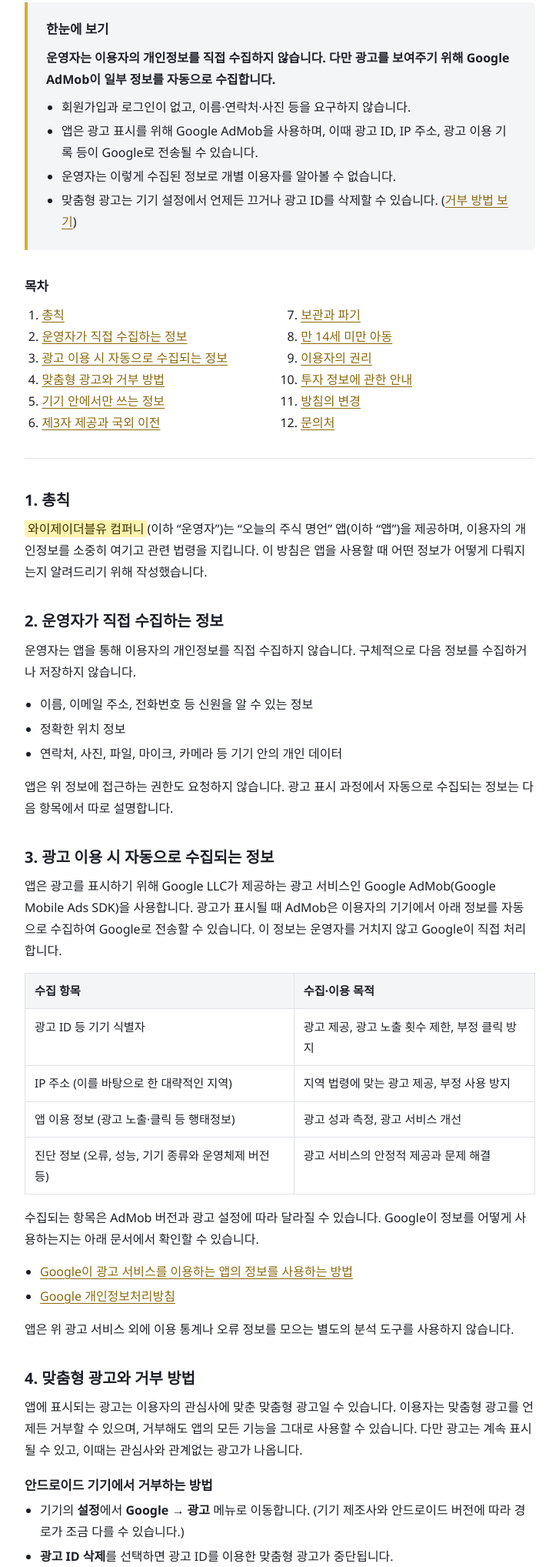
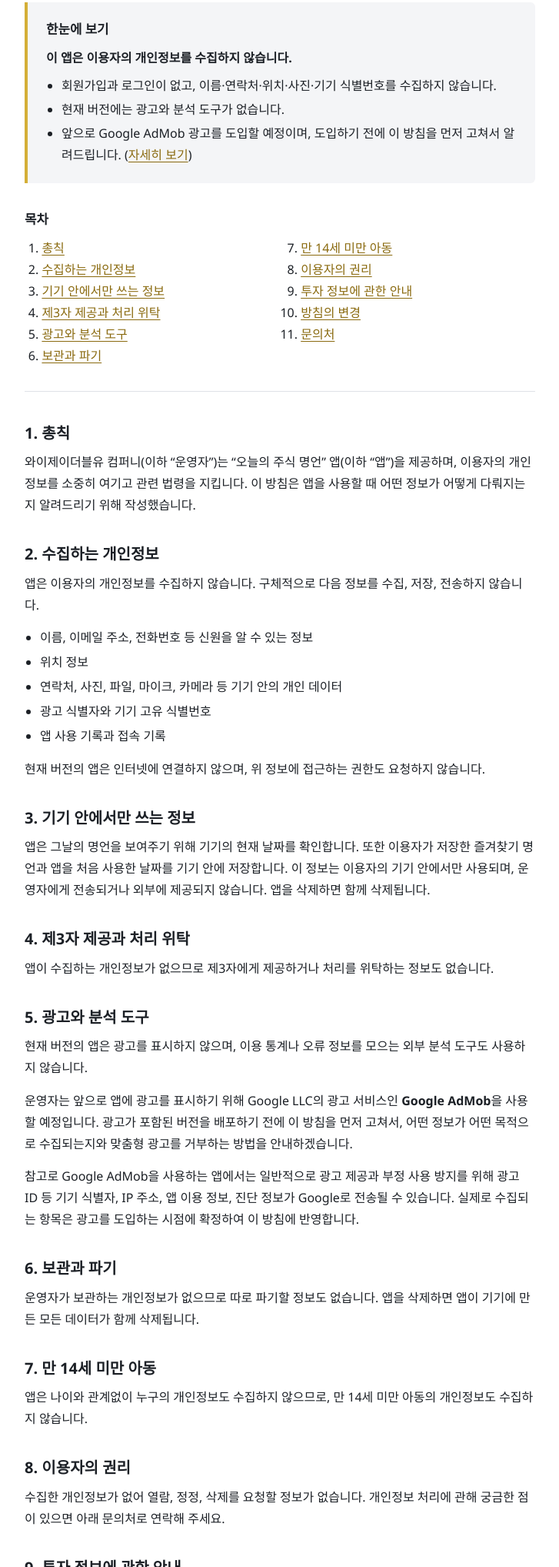
Before and after one commit to yjwco/website, a plain HTML site: page privacy/stock-quote/index.html in a window 1280 px wide. Shown: the part 218-2254 px from the top of the page at 77% size, without its empty margins (276-1003 px from the left). Drawn offline with Linux system fonts and the light colour scheme; a script that the page names is missing.

Commit message:
Add files via upload

```diff
--- a/privacy/stock-quote/index.html
+++ b/privacy/stock-quote/index.html
@@ -4,7 +4,7 @@
   <meta charset="UTF-8">
   <meta name="viewport" content="width=device-width, initial-scale=1">
   <title>개인정보처리방침 - 오늘의 주식 명언</title>
-  <meta name="description" content="오늘의 주식 명언 앱의 개인정보처리방침입니다. 광고(Google AdMob) 이용에 따른 정보 처리와 맞춤형 광고 거부 방법을 안내합니다.">
+  <meta name="description" content="오늘의 주식 명언 앱의 개인정보처리방침입니다. 이 앱은 이용자의 개인정보를 수집하지 않으며, 향후 광고(Google AdMob) 도입 예정 사실을 안내합니다.">
   <link rel="stylesheet" href="style.css">
   <script src="script.js" defer></script>
 
@@ -12,7 +12,6 @@
     ★ 올리기 전에 수정할 곳 ★
     노란색 배경(class="fill")으로 표시된 부분을 본인 정보로 바꾸세요.
     (VS Code에서 "fill" 을 검색하면 모두 찾을 수 있습니다.)
-      - 운영자 이름 또는 상호 (여러 군데)
       - 이메일 주소 (글자와 mailto: 주소 둘 다)
       - 시행일, 변경 이력의 날짜
     수정 후에는 class="fill" 을 지우면 노란색 표시가 사라집니다.
@@ -31,12 +30,11 @@
 
     <section class="summary" aria-labelledby="summary-title">
       <h2 id="summary-title">한눈에 보기</h2>
-      <p><strong>운영자는 이용자의 개인정보를 직접 수집하지 않습니다. 다만 광고를 보여주기 위해 Google AdMob이 일부 정보를 자동으로 수집합니다.</strong></p>
+      <p><strong>이 앱은 이용자의 개인정보를 수집하지 않습니다.</strong></p>
       <ul>
-        <li>회원가입과 로그인이 없고, 이름·연락처·사진 등을 요구하지 않습니다.</li>
-        <li>앱은 광고 표시를 위해 Google AdMob을 사용하며, 이때 광고 ID, IP 주소, 광고 이용 기록 등이 Google로 전송될 수 있습니다.</li>
-        <li>운영자는 이렇게 수집된 정보로 개별 이용자를 알아볼 수 없습니다.</li>
-        <li>맞춤형 광고는 기기 설정에서 언제든 끄거나 광고 ID를 삭제할 수 있습니다. (<a href="#s4">거부 방법 보기</a>)</li>
+        <li>회원가입과 로그인이 없고, 이름·연락처·위치·사진·기기 식별번호를 수집하지 않습니다.</li>
+        <li>현재 버전에는 광고와 분석 도구가 없습니다.</li>
+        <li>앞으로 Google AdMob 광고를 도입할 예정이며, 도입하기 전에 이 방침을 먼저 고쳐서 알려드립니다. (<a href="#s5">자세히 보기</a>)</li>
       </ul>
     </section>
 
@@ -44,17 +42,16 @@
       <h2>목차</h2>
       <ol>
         <li><a href="#s1">총칙</a></li>
-        <li><a href="#s2">운영자가 직접 수집하는 정보</a></li>
-        <li><a href="#s3">광고 이용 시 자동으로 수집되는 정보</a></li>
-        <li><a href="#s4">맞춤형 광고와 거부 방법</a></li>
-        <li><a href="#s5">기기 안에서만 쓰는 정보</a></li>
-        <li><a href="#s6">제3자 제공과 국외 이전</a></li>
-        <li><a href="#s7">보관과 파기</a></li>
-        <li><a href="#s8">만 14세 미만 아동</a></li>
-        <li><a href="#s9">이용자의 권리</a></li>
-        <li><a href="#s10">투자 정보에 관한 안내</a></li>
-        <li><a href="#s11">방침의 변경</a></li>
-        <li><a href="#s12">문의처</a></li>
+        <li><a href="#s2">수집하는 개인정보</a></li>
+        <li><a href="#s3">기기 안에서만 쓰는 정보</a></li>
+        <li><a href="#s4">제3자 제공과 처리 위탁</a></li>
+        <li><a href="#s5">광고와 분석 도구</a></li>
+        <li><a href="#s6">보관과 파기</a></li>
+        <li><a href="#s7">만 14세 미만 아동</a></li>
+        <li><a href="#s8">이용자의 권리</a></li>
+        <li><a href="#s9">투자 정보에 관한 안내</a></li>
+        <li><a href="#s10">방침의 변경</a></li>
+        <li><a href="#s11">문의처</a></li>
       </ol>
     </nav>
 
@@ -62,135 +59,73 @@
 
       <section id="s1">
         <h2>1. 총칙</h2>
-        <p><span class="fill">와이제이더블유 컴퍼니</span>(이하 “운영자”)는 “오늘의 주식 명언” 앱(이하 “앱”)을 제공하며, 이용자의 개인정보를 소중히 여기고 관련 법령을 지킵니다. 이 방침은 앱을 사용할 때 어떤 정보가 어떻게 다뤄지는지 알려드리기 위해 작성했습니다.</p>
+        <p>와이제이더블유 컴퍼니(이하 “운영자”)는 “오늘의 주식 명언” 앱(이하 “앱”)을 제공하며, 이용자의 개인정보를 소중히 여기고 관련 법령을 지킵니다. 이 방침은 앱을 사용할 때 어떤 정보가 어떻게 다뤄지는지 알려드리기 위해 작성했습니다.</p>
       </section>
 
       <section id="s2">
-        <h2>2. 운영자가 직접 수집하는 정보</h2>
-        <p>운영자는 앱을 통해 이용자의 개인정보를 직접 수집하지 않습니다. 구체적으로 다음 정보를 수집하거나 저장하지 않습니다.</p>
+        <h2>2. 수집하는 개인정보</h2>
+        <p>앱은 이용자의 개인정보를 수집하지 않습니다. 구체적으로 다음 정보를 수집, 저장, 전송하지 않습니다.</p>
         <ul>
           <li>이름, 이메일 주소, 전화번호 등 신원을 알 수 있는 정보</li>
-          <li>정확한 위치 정보</li>
+          <li>위치 정보</li>
           <li>연락처, 사진, 파일, 마이크, 카메라 등 기기 안의 개인 데이터</li>
+          <li>광고 식별자와 기기 고유 식별번호</li>
+          <li>앱 사용 기록과 접속 기록</li>
         </ul>
-        <p>앱은 위 정보에 접근하는 권한도 요청하지 않습니다. 광고 표시 과정에서 자동으로 수집되는 정보는 다음 항목에서 따로 설명합니다.</p>
+        <p>현재 버전의 앱은 인터넷에 연결하지 않으며, 위 정보에 접근하는 권한도 요청하지 않습니다.</p>
       </section>
 
       <section id="s3">
-        <h2>3. 광고 이용 시 자동으로 수집되는 정보</h2>
-        <p>앱은 광고를 표시하기 위해 Google LLC가 제공하는 광고 서비스인 Google AdMob(Google Mobile Ads SDK)을 사용합니다. 광고가 표시될 때 AdMob은 이용자의 기기에서 아래 정보를 자동으로 수집하여 Google로 전송할 수 있습니다. 이 정보는 운영자를 거치지 않고 Google이 직접 처리합니다.</p>
-
-        <div class="table-wrap">
-          <table>
-            <thead>
-              <tr>
-                <th scope="col">수집 항목</th>
-                <th scope="col">수집·이용 목적</th>
-              </tr>
-            </thead>
-            <tbody>
-              <tr>
-                <td>광고 ID 등 기기 식별자</td>
-                <td>광고 제공, 광고 노출 횟수 제한, 부정 클릭 방지</td>
-              </tr>
-              <tr>
-                <td>IP 주소 (이를 바탕으로 한 대략적인 지역)</td>
-                <td>지역 법령에 맞는 광고 제공, 부정 사용 방지</td>
-              </tr>
-              <tr>
-                <td>앱 이용 정보 (광고 노출·클릭 등 행태정보)</td>
-                <td>광고 성과 측정, 광고 서비스 개선</td>
-              </tr>
-              <tr>
-                <td>진단 정보 (오류, 성능, 기기 종류와 운영체제 버전 등)</td>
-                <td>광고 서비스의 안정적 제공과 문제 해결</td>
-              </tr>
-            </tbody>
-          </table>
-        </div>
-
-        <p>수집되는 항목은 AdMob 버전과 광고 설정에 따라 달라질 수 있습니다. Google이 정보를 어떻게 사용하는지는 아래 문서에서 확인할 수 있습니다.</p>
-        <ul>
-          <li><a href="https://policies.google.com/technologies/partner-sites" target="_blank" rel="noopener noreferrer">Google이 광고 서비스를 이용하는 앱의 정보를 사용하는 방법</a></li>
-          <li><a href="https://policies.google.com/privacy" target="_blank" rel="noopener noreferrer">Google 개인정보처리방침</a></li>
-        </ul>
-        <p>앱은 위 광고 서비스 외에 이용 통계나 오류 정보를 모으는 별도의 분석 도구를 사용하지 않습니다.</p>
+        <h2>3. 기기 안에서만 쓰는 정보</h2>
+        <p>앱은 그날의 명언을 보여주기 위해 기기의 현재 날짜를 확인합니다. 또한 이용자가 저장한 즐겨찾기 명언과 앱을 처음 사용한 날짜를 기기 안에 저장합니다. 이 정보는 이용자의 기기 안에서만 사용되며, 운영자에게 전송되거나 외부에 제공되지 않습니다. 앱을 삭제하면 함께 삭제됩니다.</p>
       </section>
 
       <section id="s4">
-        <h2>4. 맞춤형 광고와 거부 방법</h2>
-        <p>앱에 표시되는 광고는 이용자의 관심사에 맞춘 맞춤형 광고일 수 있습니다. 이용자는 맞춤형 광고를 언제든 거부할 수 있으며, 거부해도 앱의 모든 기능을 그대로 사용할 수 있습니다. 다만 광고는 계속 표시될 수 있고, 이때는 관심사와 관계없는 광고가 나옵니다.</p>
-
-        <h3>안드로이드 기기에서 거부하는 방법</h3>
-        <ul>
-          <li>기기의 <strong>설정</strong>에서 <strong>Google</strong> → <strong>광고</strong> 메뉴로 이동합니다. (기기 제조사와 안드로이드 버전에 따라 경로가 조금 다를 수 있습니다.)</li>
-          <li><strong>광고 ID 삭제</strong>를 선택하면 광고 ID를 이용한 맞춤형 광고가 중단됩니다.</li>
-          <li><strong>광고 ID 재설정</strong>을 선택하면 이전에 쌓인 광고 관련 정보와의 연결이 끊어집니다.</li>
-        </ul>
-
-        <h3>유럽경제지역(EEA), 영국, 스위스 이용자</h3>
-        <p>이 지역에서 앱을 사용하는 이용자에게는 앱을 처음 실행할 때 광고 관련 정보 이용에 대한 동의 여부를 묻는 안내가 표시될 수 있습니다. 동의하지 않을 수 있고, 이미 한 선택은 앱 안의 개인정보 설정 메뉴(제공되는 경우)나 기기 설정에서 언제든 바꿀 수 있습니다.</p>
+        <h2>4. 제3자 제공과 처리 위탁</h2>
+        <p>앱이 수집하는 개인정보가 없으므로 제3자에게 제공하거나 처리를 위탁하는 정보도 없습니다.</p>
       </section>
 
       <section id="s5">
-        <h2>5. 기기 안에서만 쓰는 정보</h2>
-        <p>앱은 그날의 명언을 보여주기 위해 기기의 현재 날짜를 확인합니다. 또한 이용자가 저장한 즐겨찾기 명언과 앱을 처음 사용한 날짜를 기기 안에 저장합니다. 이 정보는 이용자의 기기 안에서만 사용되며, 운영자에게 전송되거나 외부에 제공되지 않습니다. 앱을 삭제하면 함께 삭제됩니다.</p>
+        <h2>5. 광고와 분석 도구</h2>
+        <p>현재 버전의 앱은 광고를 표시하지 않으며, 이용 통계나 오류 정보를 모으는 외부 분석 도구도 사용하지 않습니다.</p>
+        <p>운영자는 앞으로 앱에 광고를 표시하기 위해 Google LLC의 광고 서비스인 <strong>Google AdMob</strong>을 사용할 예정입니다. 광고가 포함된 버전을 배포하기 전에 이 방침을 먼저 고쳐서, 어떤 정보가 어떤 목적으로 수집되는지와 맞춤형 광고를 거부하는 방법을 안내하겠습니다.</p>
+        <p>참고로 Google AdMob을 사용하는 앱에서는 일반적으로 광고 제공과 부정 사용 방지를 위해 광고 ID 등 기기 식별자, IP 주소, 앱 이용 정보, 진단 정보가 Google로 전송될 수 있습니다. 실제로 수집되는 항목은 광고를 도입하는 시점에 확정하여 이 방침에 반영합니다.</p>
       </section>
 
       <section id="s6">
-        <h2>6. 제3자 제공과 국외 이전</h2>
-        <p>운영자는 이용자의 정보를 직접 받거나 가지고 있지 않으므로 제3자에게 제공하는 정보가 없습니다. 다만 앞서 설명한 광고 관련 정보는 광고 서비스 제공을 위해 아래와 같이 Google로 전송될 수 있습니다.</p>
-
-        <dl class="contact">
-          <dt>받는 자</dt>
-          <dd>Google LLC 및 그 관계 회사</dd>
-          <dt>항목</dt>
-          <dd>제3항에 적은 광고 ID, IP 주소, 앱 이용 정보, 진단 정보</dd>
-          <dt>목적</dt>
-          <dd>광고 제공, 광고 성과 측정, 부정 사용 방지</dd>
-          <dt>이전 국가</dt>
-          <dd>Google의 서버가 있는 국가(미국 등)</dd>
-          <dt>이전 방법</dt>
-          <dd>광고가 표시될 때 네트워크(HTTPS 암호화)를 통해 전송</dd>
-          <dt>보유 기간</dt>
-          <dd>Google의 개인정보처리방침과 정책에 따름</dd>
-        </dl>
+        <h2>6. 보관과 파기</h2>
+        <p>운영자가 보관하는 개인정보가 없으므로 따로 파기할 정보도 없습니다. 앱을 삭제하면 앱이 기기에 만든 모든 데이터가 함께 삭제됩니다.</p>
       </section>
 
       <section id="s7">
-        <h2>7. 보관과 파기</h2>
-        <p>운영자는 이용자의 개인정보를 보관하지 않으므로 따로 파기할 정보가 없습니다. Google이 보관하는 광고 관련 정보는 Google의 정책에 따라 처리됩니다. 앱을 삭제하면 앱이 기기에 만든 모든 데이터가 함께 삭제되며, 광고 ID는 앞서 안내한 방법으로 직접 삭제하거나 재설정할 수 있습니다.</p>
+        <h2>7. 만 14세 미만 아동</h2>
+        <p>앱은 나이와 관계없이 누구의 개인정보도 수집하지 않으므로, 만 14세 미만 아동의 개인정보도 수집하지 않습니다.</p>
       </section>
 
       <section id="s8">
-        <h2>8. 만 14세 미만 아동</h2>
-        <p>앱은 만 14세 미만 아동을 대상으로 하지 않으며, 아동의 개인정보를 알면서 수집하지 않습니다. 만 14세 미만 아동은 보호자의 도움을 받아 앱을 이용해 주세요. 아동의 정보가 광고 서비스를 통해 처리된 사실을 알게 되면 아래 문의처로 알려 주시기 바랍니다.</p>
+        <h2>8. 이용자의 권리</h2>
+        <p>수집한 개인정보가 없어 열람, 정정, 삭제를 요청할 정보가 없습니다. 개인정보 처리에 관해 궁금한 점이 있으면 아래 문의처로 연락해 주세요.</p>
       </section>
 
       <section id="s9">
-        <h2>9. 이용자의 권리</h2>
-        <p>이용자는 제4항에서 설명한 방법으로 맞춤형 광고를 거부하거나 광고 ID를 삭제·재설정할 수 있습니다. 운영자가 보관하는 개인정보는 없으므로 운영자에게 열람, 정정, 삭제를 요청할 정보도 없습니다. Google이 처리하는 정보에 관한 권리는 Google 개인정보처리방침에 안내된 절차로 행사할 수 있습니다. 그 밖에 궁금한 점이 있으면 아래 문의처로 연락해 주세요.</p>
+        <h2>9. 투자 정보에 관한 안내</h2>
+        <p>앱에 담긴 명언은 투자에 대한 생각을 나누기 위한 참고 자료이며, 특정 종목이나 금융상품을 사거나 팔라고 권하는 것이 아닙니다. 투자에 대한 판단과 그 결과의 책임은 이용자 본인에게 있습니다.</p>
+        <p>명언은 여러 매체에 전해지는 내용을 한국어로 옮긴 것으로, 실제 발언 시점과 표현, 발언자가 다를 수 있습니다.</p>
       </section>
 
       <section id="s10">
-        <h2>10. 투자 정보에 관한 안내</h2>
-        <p>앱에 담긴 명언은 투자에 대한 생각을 나누기 위한 참고 자료이며, 특정 종목이나 금융상품을 사거나 팔라고 권하는 것이 아닙니다. 투자에 대한 판단과 그 결과의 책임은 이용자 본인에게 있습니다.</p>
-        <p>명언은 여러 매체에 전해지는 내용을 한국어로 옮긴 것으로, 실제 발언 시점과 표현, 발언자가 다를 수 있습니다. 앱에 표시되는 광고는 운영자가 선택한 것이 아니며, 광고에 담긴 투자·금융 정보에 대해서도 운영자는 보증하지 않습니다.</p>
+        <h2>10. 방침의 변경</h2>
+        <p>앱에 새 기능이 추가되어 처리하는 정보가 달라지거나 법령이 바뀌면 이 방침을 고칩니다. 특히 광고(Google AdMob)를 도입할 때는 광고가 포함된 버전을 배포하기 전에 변경 사항과 시행일을 이 페이지에 먼저 알립니다.</p>
+        <ul class="history">
+          <li><span class="fill">2026년 11월 12일</span> 최초 시행</li>
+        </ul>
       </section>
 
       <section id="s11">
-        <h2>11. 방침의 변경</h2>
-        <p>앱에 새 기능이 추가되어 처리하는 정보가 달라지거나 법령이 바뀌면 이 방침을 고칩니다. 내용이 바뀌면 이 페이지에 변경 사항과 시행일을 먼저 알립니다.</p>
-        <ul class="history">
-          <li><span class="fill">2026년 11월 12일</span> 최초 시행 (Google AdMob 광고 이용 내용 포함)</li>
-        </ul>
-      </section>
-
-      <section id="s12">
-        <h2>12. 문의처</h2>
+        <h2>11. 문의처</h2>
         <dl class="contact">
           <dt>운영자</dt>
-          <dd><span class="fill">와이제이더블유 컴퍼니</span></dd>
+          <dd>와이제이더블유 컴퍼니</dd>
           <dt>이메일</dt>
           <dd><a href="mailto:EMAIL@example.com" class="fill">[이메일 주소]</a></dd>
         </dl>
@@ -201,7 +136,7 @@
 
   <footer class="site-footer">
     <div class="wrap">
-      <p>© <span id="year">2026</span> <span class="fill">와이제이더블유 컴퍼니</span>. All rights reserved.</p>
+      <p>© <span id="year">2026</span> 와이제이더블유 컴퍼니. All rights reserved.</p>
     </div>
   </footer>
 
```
